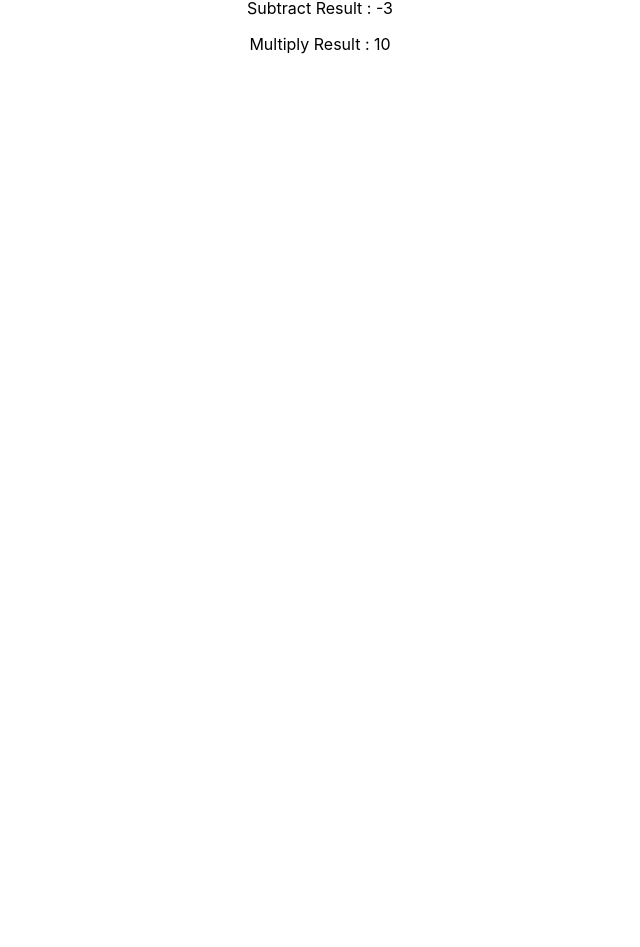
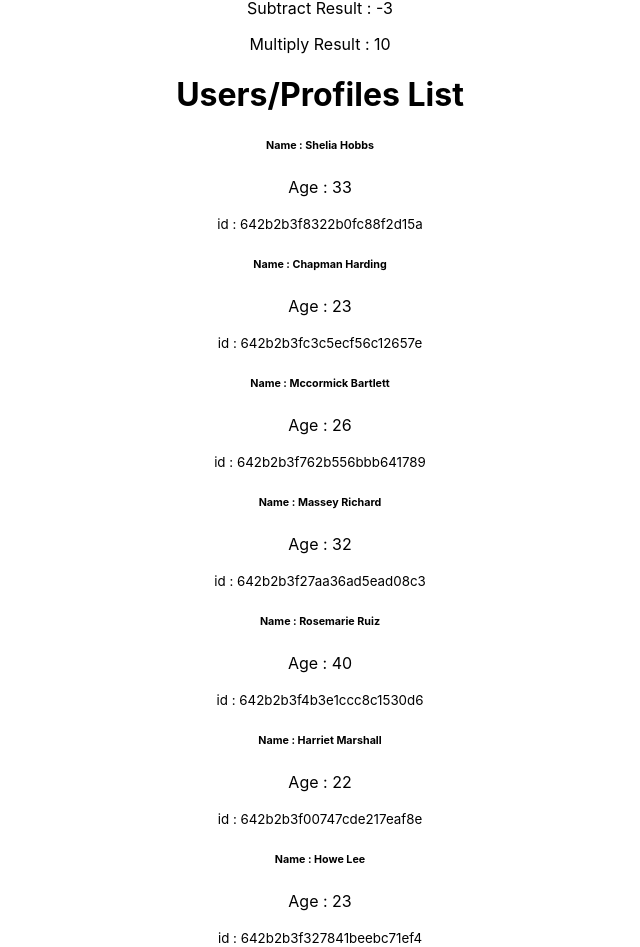
Before and after one commit to Arif-Hossan/react-storage-and-handler, a React (Create React App) app: page / in a window 1280 px wide. Shown: the part 334-1281 px from the top of the page, without its empty margins (320-960 px from the left). Before the commit the page ends 800 px from the top, so only its background shows below. Built offline with nearby package versions, Linux system fonts and the light colour scheme.

Commit message:
creating ,generating fake json data and display it

```diff
--- /dev/null
+++ b/public/data.json
@@ -0,0 +1,37 @@
+[
+    {
+      "id": "642b2b3f8322b0fc88f2d15a",
+      "age": 33,
+      "name": "Shelia Hobbs"
+    },
+    {
+      "id": "642b2b3fc3c5ecf56c12657e",
+      "age": 23,
+      "name": "Chapman Harding"
+    },
+    {
+      "id": "642b2b3f762b556bbb641789",
+      "age": 26,
+      "name": "Mccormick Bartlett"
+    },
+    {
+      "id": "642b2b3f27aa36ad5ead08c3",
+      "age": 32,
+      "name": "Massey Richard"
+    },
+    {
+      "id": "642b2b3f4b3e1ccc8c1530d6",
+      "age": 40,
+      "name": "Rosemarie Ruiz"
+    },
+    {
+      "id": "642b2b3f00747cde217eaf8e",
+      "age": 22,
+      "name": "Harriet Marshall"
+    },
+    {
+      "id": "642b2b3f327841beebc71ef4",
+      "age": 23,
+      "name": "Howe Lee"
+    }
+  ]
--- a/src/App.js
+++ b/src/App.js
@@ -3,6 +3,7 @@ import './App.css';
 import Cosmetics from './components/Cosmetics/Cosmetics';
 import Shoes from './components/Shoes/Shoes';
 import Watch from './components/Watch/Watch';
+import Profiles from './components/Profiles/Profiles';
 
 function App() {
   return (
@@ -10,6 +11,7 @@ function App() {
       <Cosmetics></Cosmetics>
       <Shoes></Shoes>
       <Watch></Watch>
+      <Profiles></Profiles>
     </div>
   );
 }
--- /dev/null
+++ b/src/components/Profile/Profile.js
@@ -0,0 +1,14 @@
+import React from 'react';
+
+const Profile = (props) => {
+    const {id,name,age}= props.profile
+    return (
+        <div>
+            <h6>Name : {name}</h6>
+            <p>Age : {age}</p>
+            <small>id : {id}</small>
+        </div>
+    );
+};
+
+export default Profile;
--- /dev/null
+++ b/src/components/Profiles/Profiles.js
@@ -0,0 +1,77 @@
+import React, { useEffect, useState } from 'react';
+import Profile from '../Profile/Profile';
+
+const Profiles = () => {
+    // Creating Data
+    /*
+    const profiles = [
+        {id : 1 , name  : "Johan" , age : 18},
+        {id : 2 , name  : "Emilie" , age : 28},
+        {id : 3 , name  : "Smith" , age : 68},
+        {id : 4 , name  : "Martin" , age : 19},
+        {id : 5 , name  : "Emilie" , age : 16},
+    ]
+    */
+
+   //generating Data as json
+   /*
+   const profiles = [
+    {
+      "id": "642b2b3f8322b0fc88f2d15a",
+      "age": 33,
+      "name": "Shelia Hobbs"
+    },
+    {
+      "id": "642b2b3fc3c5ecf56c12657e",
+      "age": 23,
+      "name": "Chapman Harding"
+    },
+    {
+      "id": "642b2b3f762b556bbb641789",
+      "age": 26,
+      "name": "Mccormick Bartlett"
+    },
+    {
+      "id": "642b2b3f27aa36ad5ead08c3",
+      "age": 32,
+      "name": "Massey Richard"
+    },
+    {
+      "id": "642b2b3f4b3e1ccc8c1530d6",
+      "age": 40,
+      "name": "Rosemarie Ruiz"
+    },
+    {
+      "id": "642b2b3f00747cde217eaf8e",
+      "age": 22,
+      "name": "Harriet Marshall"
+    },
+    {
+      "id": "642b2b3f327841beebc71ef4",
+      "age": 23,
+      "name": "Howe Lee"
+    }
+  ];
+*/
+
+   const [profiles,setProfiles]=useState([]);
+   useEffect(()=>{
+     fetch('data.json')
+     .then(res => res.json())
+     .then(data => setProfiles(data))
+   },[])
+
+    return (
+        <div>
+            <h1>Users/Profiles List</h1>
+            {
+                profiles.map(profile => <Profile
+                    key = {profile.id}
+                    profile={profile}
+                    ></Profile>)
+            }
+        </div>
+    );
+};
+
+export default Profiles;
```
